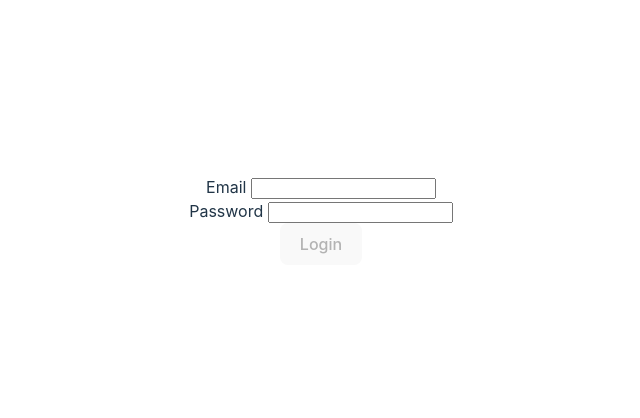
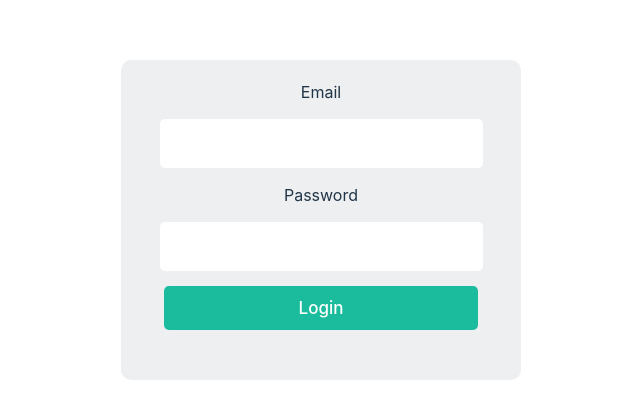
Before and after one commit to AlyMujiono/e-tamu, a Svelte app in the folder etamu/: page / in a window 1280 px wide. Shown: the part 180-598 px from the top of the page, without its empty margins (319-959 px from the left). Built offline with nearby package versions, Linux system fonts and the light colour scheme.

Commit message:
Update Css

```diff
--- a/etamu/src/pages/RegisterVisit.svelte
+++ b/etamu/src/pages/RegisterVisit.svelte
@@ -39,5 +39,54 @@
 
 
 <style>
+    .login-container{
+      width: 400px;
+      height: 300px;
+      background: #edeff1;
+      margin: 0px auto;
+      padding-top: 20px;
+      border-radius: 10px;
+      -moz-border-radius: 10px;
+      -webkit-border-radius: 10px;
+    }
 
+    input[type="text"]{
+      display: block;
+      width: 309px;
+      height: 35px;
+      margin: 15px auto;
+      background: #fff;
+      border: 0px;
+      padding: 5px;
+      font-size: 16px;
+       border: 2px solid #fff;
+      transition: all 0.3s ease;
+      border-radius: 5px;
+      -moz-border-radius: 5px;
+      -webkit-border-radius: 5px;
+    }
+
+    input[type="text"]:focus{
+      border: 2px solid #1abc9d
+    }
+
+    button{
+      display: block;
+      background: #1abc9d;
+      width: 314px;
+      padding: 12px;
+      cursor: pointer;
+      color: #fff;
+      border: 0px;
+      margin: auto;
+      border-radius: 5px;
+      -moz-border-radius: 5px;
+      -webkit-border-radius: 5px;
+      font-size: 17px;
+      transition: all 0.3s ease;
+    }
+
+    input[type="submit"]:hover{
+      background: #09cca6
+    }
 </style>
```
